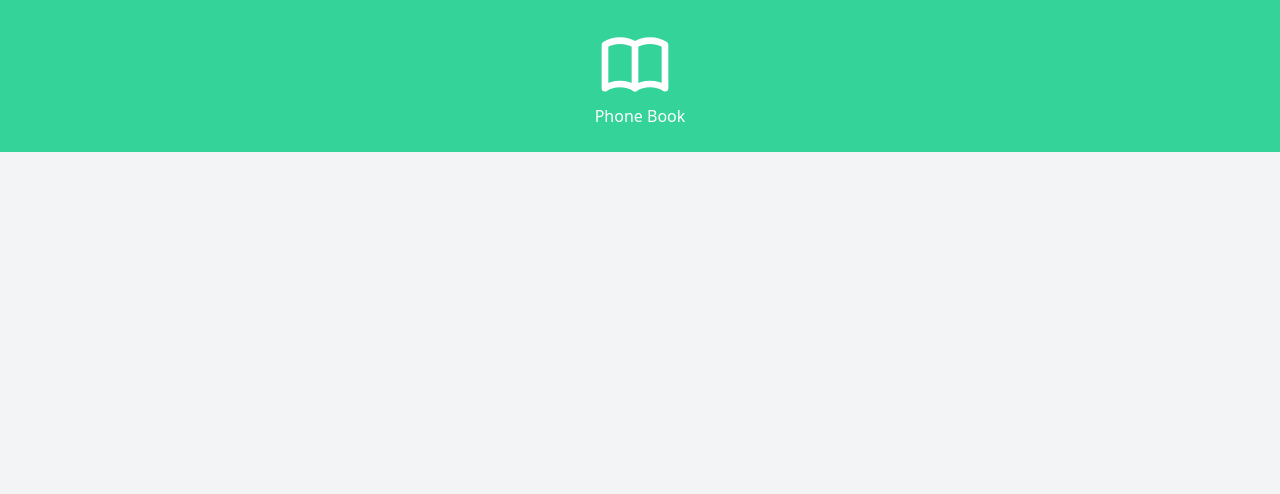
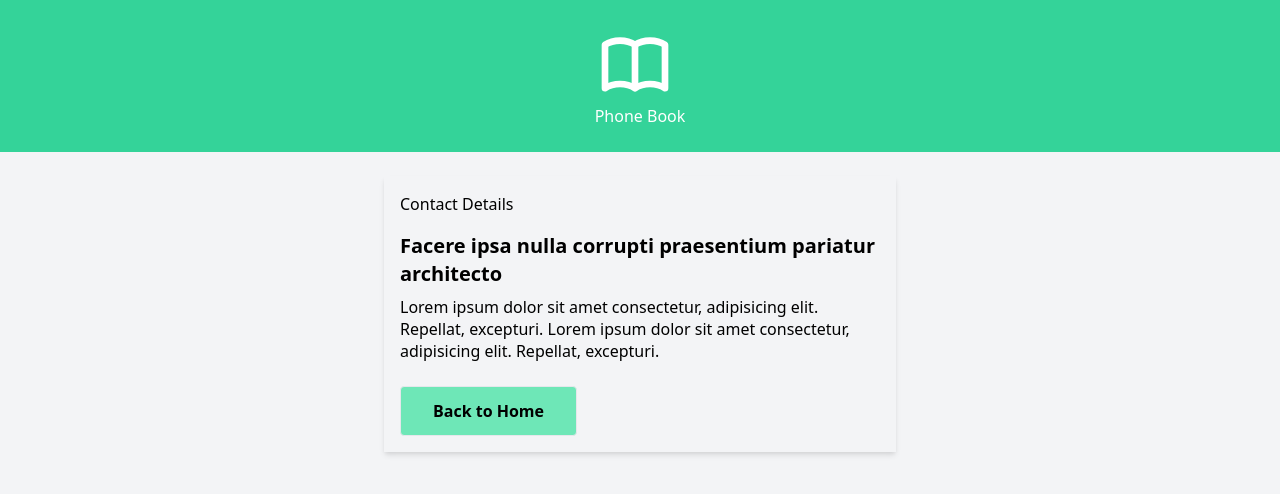
Before and after one commit to voboghure-dev/react-contact-manager, a React (Create React App) app: page /contact/1 in a window 1280 px wide. Before the commit this address had no page. Shown: the top 494 px of the page. Built offline with nearby package versions, Linux system fonts and the light colour scheme.

Commit message:
Use link for route
Signed-off-by: Tapan Kumer Das <voboghure.dev@gmail.com>

```diff
--- a/src/components/AddContact.js
+++ b/src/components/AddContact.js
@@ -1,12 +1,12 @@
 import React, { useState } from "react";
-import { useNavigate } from "react-router-dom";
+import { useNavigate, Link } from "react-router-dom";
 
 // class AddContact extends React.Component {
 const AddContact = (props) => {
   let navigates = useNavigate();
   const [contact, setContact] = useState({
     name: "",
-    email: ""
+    email: "",
   });
 
   const add = (e) => {
@@ -62,16 +62,25 @@ const AddContact = (props) => {
               type="text"
               placeholder="Email"
               value={contact.email}
-              onChange={(e) => setContact({ ...contact, email: e.target.value })}
+              onChange={(e) =>
+                setContact({ ...contact, email: e.target.value })
+              }
             />
           </div>
         </div>
         <div className="md:flex md:items-center">
           <div className="md:w-1/3"></div>
-          <div className="md:w-2/3">
+          <div className="md:w-1/3">
             <button className="shadow bg-purple-500 hover:bg-purple-400 focus:shadow-outline focus:outline-none text-white font-bold py-2 px-4 rounded">
               Add Entry
             </button>
+          </div>
+          <div className="md:w-1/3 text-right">
+            <Link to="/">
+              <button className="shadow bg-purple-500 hover:bg-purple-400 focus:shadow-outline focus:outline-none text-white font-bold py-2 px-4 rounded">
+                Home
+              </button>
+            </Link>
           </div>
         </div>
       </form>
--- a/src/components/App.js
+++ b/src/components/App.js
@@ -1,10 +1,11 @@
 import React, { useState, useEffect } from "react";
-import { BrowserRouter, Routes, Route } from "react-router-dom";
+import { BrowserRouter as Router, Routes, Route } from "react-router-dom";
 import { v4 as uuidv4 } from "uuid";
 import "./App.css";
 import Header from "./Header";
 import AddContact from "./AddContact";
 import ContactList from "./ContactList";
+import ContactDetails from "./ContactDetails";
 
 function App() {
   const LOCAL_STORAGE_KEY = "contacts";
@@ -34,12 +35,8 @@ function App() {
   return (
     <div className="container mx-auto">
       <Header />
-      <BrowserRouter>
+      <Router>
         <Routes>
-          <Route
-            path="/add"
-            element={<AddContact addContactHandler={addContactHandler} />}
-          />
           <Route
             path="/"
             element={
@@ -49,8 +46,13 @@ function App() {
               />
             }
           />
+          <Route
+            path="/add"
+            element={<AddContact addContactHandler={addContactHandler} />}
+          />
+          <Route path="/contact/:id" element={<ContactDetails />} />
         </Routes>
-      </BrowserRouter>
+      </Router>
     </div>
   );
 }
--- a/src/components/ContactCard.js
+++ b/src/components/ContactCard.js
@@ -1,18 +1,31 @@
 import React from "react";
+import { Link } from "react-router-dom";
 import user from "../images/user.png";
 import { TrashIcon } from "@heroicons/react/outline";
 
 const ContactCard = (props) => {
   const { id, name, email } = props.contact;
+  // console.log(props.contact);
 
   return (
     <div className="w-full max-w-sm">
       <div className="border border-gray-400 bg-white rounded p-4 flex flex-col leading-normal">
         <div className="flex items-center justify-between">
-          <img className="w-10 h-10 rounded-full mr-4" src={user} alt="Avatar" />
+          <img
+            className="w-10 h-10 rounded-full mr-4"
+            src={user}
+            alt="Avatar"
+          />
           <div className="text-sm w-60">
-            <p className="text-gray-900 leading-none">{name}</p>
-            <p className="text-gray-600">{email}</p>
+            <Link
+              to={{
+                pathname: `/contact/${id}`,
+                state: { contact: props.contact },
+              }}
+            >
+              <p className="text-gray-900 leading-none">{name}</p>
+              <p className="text-gray-600">{email}</p>
+            </Link>
           </div>
           <div className="text-sm">
             <TrashIcon
--- /dev/null
+++ b/src/components/ContactDetails.js
@@ -0,0 +1,46 @@
+import React from "react";
+import { Link, useLocation } from "react-router-dom";
+
+const ContactDetails = (props) => {
+    const location = useLocation();
+    console.log(location);
+  //   const { id, name, email } = props.contact;
+
+  return (
+    <div className="flex justify-around py-6">
+      <div className="max-w-lg p-4 shadow-md dark:bg-coolGray-900 dark:text-coolGray-100">
+        <div className="flex justify-between pb-4 border-bottom">
+          <div className="flex items-center">
+            <a href="#" className="mb-0 capitalize dark:text-coolGray-100">
+              Contact Details
+            </a>
+          </div>
+        </div>
+        <div className="space-y-4">
+          <div className="space-y-2">
+            <a href="#" className="block">
+              <h3 className="text-xl font-semibold dark:text-violet-400">
+                Facere ipsa nulla corrupti praesentium pariatur architecto
+              </h3>
+            </a>
+            <p className="leading-snug dark:text-coolGray-400">
+              Lorem ipsum dolor sit amet consectetur, adipisicing elit.
+              Repellat, excepturi. Lorem ipsum dolor sit amet consectetur,
+              adipisicing elit. Repellat, excepturi.
+            </p>
+          </div>
+        </div>
+        <Link to="/">
+          <button
+            type="button"
+            className="px-8 py-3 mt-6 font-semibold border rounded bg-green-300 dark:border-coolGray-100 dark:text-coolGray-100"
+          >
+            Back to Home
+          </button>
+        </Link>
+      </div>
+    </div>
+  );
+};
+
+export default ContactDetails;
--- a/src/components/ContactList.js
+++ b/src/components/ContactList.js
@@ -28,7 +28,7 @@ const ContactList = (props) => {
         </Link>
       </h2>
 
-      <div className="grid grid-cols-1 gap-x-14 justify-center py-6">
+      <div className="py-6 flex justify-around">
         {renderContactList}
       </div>
     </div>
```
